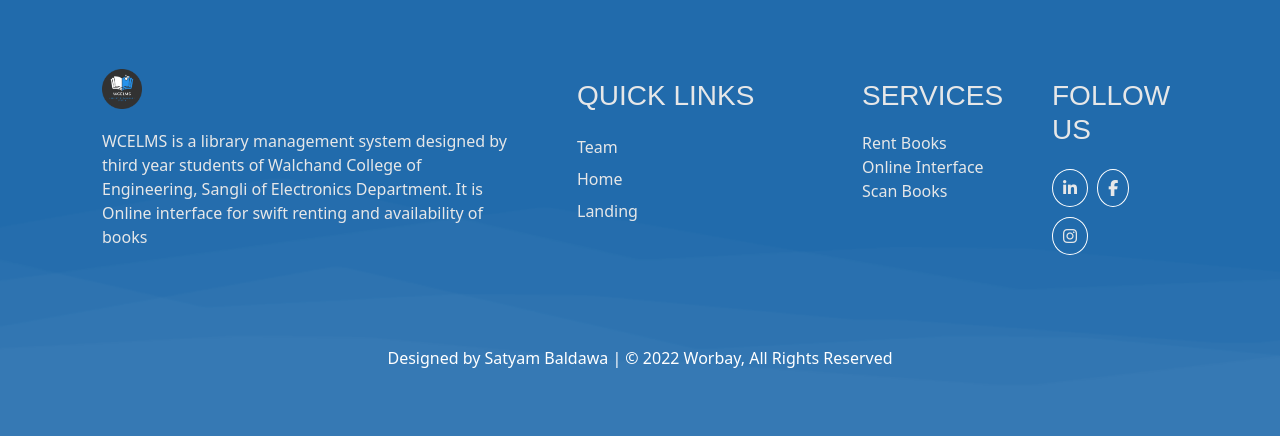
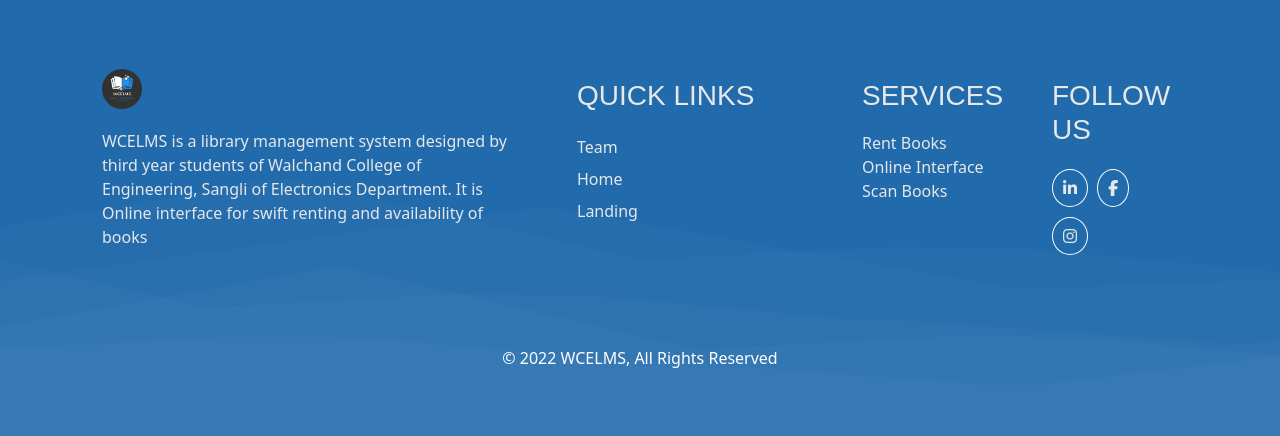
Before and after one commit to omkar-sutar/LibraryManagementSystem, a Django app: page /library/home/ in a window 1280 px wide. Shown: the part 1292-1728 px from the top of the page. Run offline with Django 4.2, Linux system fonts and the light colour scheme; some libraries are stand-ins or nearby versions.

Commit message:
Merge branch 'master' of https://github.com/omkar-sutar/LibraryManagementSystem
# Conflicts:
#	db.sqlite3
#	library/__pycache__/urls.cpython-38.pyc
#	library/__pycache__/urls.cpython-39.pyc
#	library/__pycache__/views.cpython-38.pyc
#	library/__pycache__/views.cpython-39.pyc
#	library/templates/library/signup.html

```diff
--- a/library/templates/library/baseheadfoot.html
+++ b/library/templates/library/baseheadfoot.html
@@ -131,8 +131,7 @@
                 </div>
             </div>
             <div class="creator">
-                <p>Designed by <a href="https://satyamportfolio.herokuapp.com/">Satyam Baldawa</a> | © 2022 Worbay, All
-                    Rights Reserved</p>
+                <p>© 2022 WCELMS, All Rights Reserved</p>
             </div>
         </div>
     </div>
```
